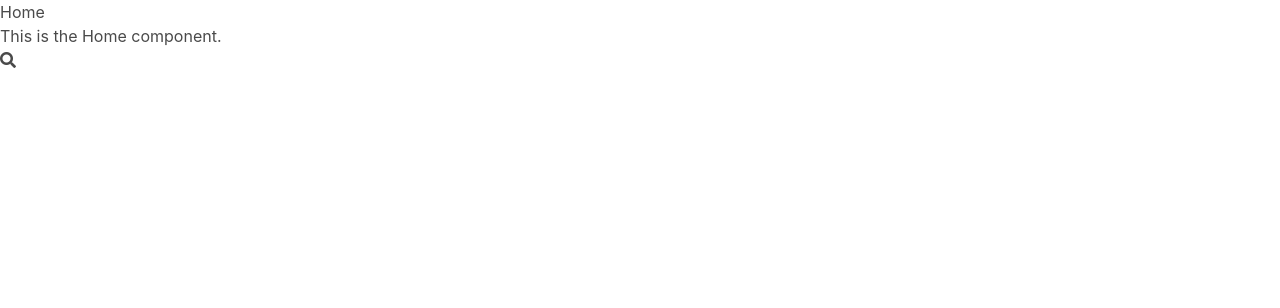
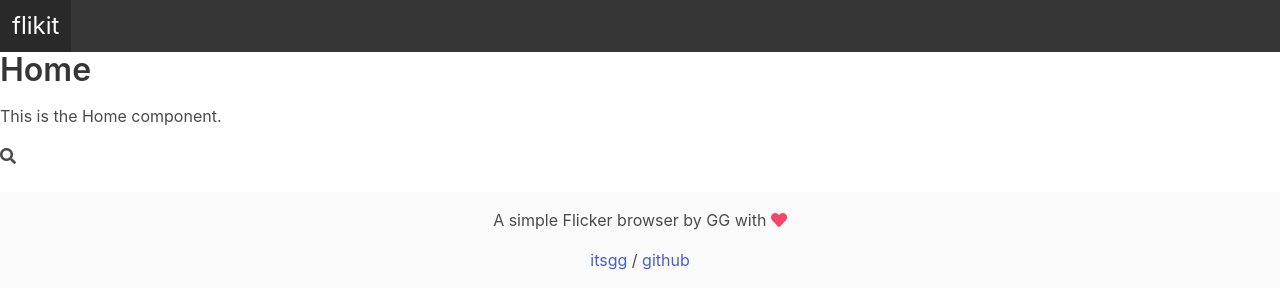
Before and after one commit to itsgg/flikit, a Vue app: page / in a window 1280 px wide. Shown: the top 308 px of the page. Built offline with nearby package versions, Linux system fonts and the light colour scheme.

Commit message:
Added Nav and Footer Component

```diff
--- /dev/null
+++ b/src/components/BottomFooter.vue
@@ -0,0 +1,26 @@
+<template>
+  <footer class="footer">
+    <div class="content has-text-centered">
+      <p>
+        A simple Flicker browser by GG with
+        <i class="fa fa-heart has-text-danger"></i>
+      </p>
+      <p>
+        <a href="https://itsgg.com" target="_blank">itsgg</a> /
+        <a href="https://github.com/itsgg/flikit" target="_blank">github</a>
+      </p>
+    </div>
+  </footer>
+</template>
+
+<script>
+export default {
+  name: "BottomFooter",
+};
+</script>
+
+<style scoped>
+footer {
+  padding: 1rem;
+}
+</style>
--- /dev/null
+++ b/src/components/TopNav.vue
@@ -0,0 +1,32 @@
+<template>
+  <nav class="navbar is-dark" role="navigation" aria-label="main navigation">
+    <div class="navbar-brand">
+      <a href="/" class="navbar-item" id="logo">
+        flikit
+      </a>
+
+      <a
+        role="button"
+        class="navbar-burger"
+        aria-label="menu"
+        aria-expanded="false"
+      >
+        <span aria-hidden="true"></span>
+        <span aria-hidden="true"></span>
+        <span aria-hidden="true"></span>
+      </a>
+    </div>
+  </nav>
+</template>
+
+<script>
+export default {
+  name: "TopNav",
+};
+</script>
+
+<style scoped>
+#logo {
+  font-size: 1.5rem;
+}
+</style>
--- a/src/views/Home.vue
+++ b/src/views/Home.vue
@@ -1,13 +1,25 @@
 <template>
-  <div class="home">
+  <top-nav />
+
+  <div class="content">
     <h1>Home</h1>
     <p>This is the Home component.</p>
     <i class="fas fa-search"></i>
   </div>
+
+  <bottom-footer />
 </template>
 
 <script>
+import TopNav from "@/components/TopNav.vue";
+import BottomFooter from "@/components/BottomFooter.vue";
+
 export default {
   name: "Home",
+
+  components: {
+    TopNav,
+    BottomFooter
+  },
 };
 </script>
```
Also changed, not shown: 1 other file (tests, documents, lock files or other folders).
